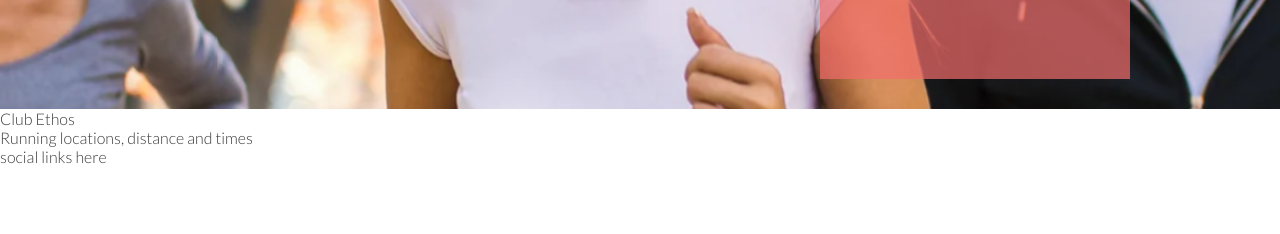
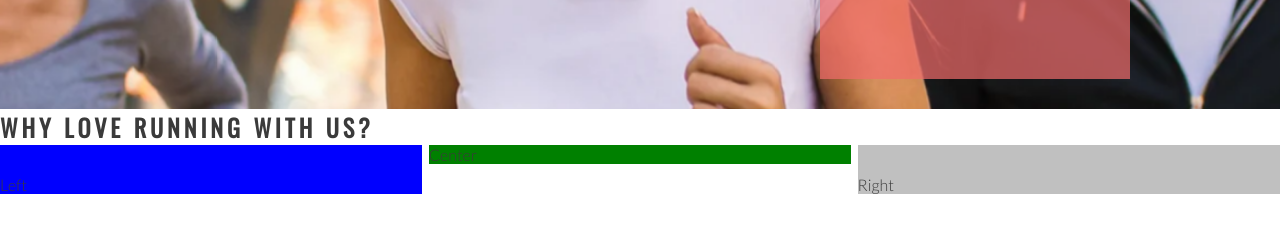
Before and after one commit to TarciSilva/love-running, a plain HTML site: page index.html in a window 1280 px wide. Shown: the part 566-800 px from the top of the page. Drawn offline with nearby package versions, Linux system fonts and the light colour scheme.

Commit message:
Add club ethos main structure

```diff
--- a/assets/css/style.css
+++ b/assets/css/style.css
@@ -23,6 +23,7 @@ h1, h2 {
 #logo {
     float: left;
     font-size: 280%;
+    margin-left: 30px;
 }
 
 #menu {
@@ -104,3 +105,30 @@ transform: scale(1.1);
 
     position: absolute;
 }
+
+
+/* club ethos session*/
+
+#club-ethos {
+height: 600px;
+}
+
+#left-about {
+padding-top: 30px;
+width: 33%;
+float: left;
+background-color: blue;
+}
+
+#right-about {
+padding-top: 30px;
+width: 33%;
+float: right;
+background-color: silver;
+}
+
+#center-about {
+    width: 33%;
+    margin: 0 auto;
+    background-color: green;
+}
--- a/index.html
+++ b/index.html
@@ -36,8 +36,11 @@
         <h3>Dublin Docklands & Phoenix Park</h3>
     </div>
     </section>
-<section>
-    Club Ethos
+<section id="club-ethos">
+    <h1>Why Love Running With Us?</h1>
+    <div id="left-about">Left</div>
+    <div id="right-about">Right</div>
+    <div id="center-about">Center</div>
 </section>
 <section>
     Running locations, distance and times
```
